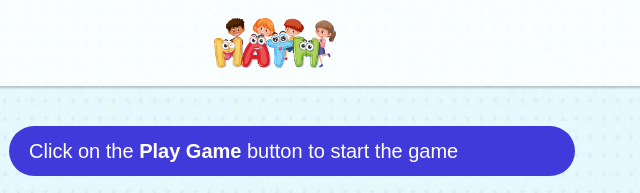
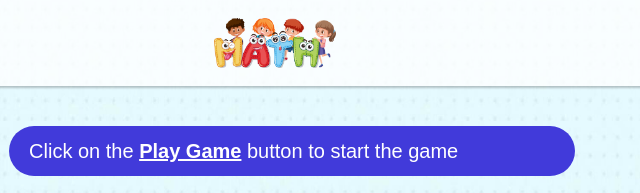
Before and after one commit to lets-unbound/5, a plain HTML site: page index.html in a window 1280 px wide. Shown: the top 193 px of the page, 348-988 px from the left. Drawn offline with nearby package versions, Linux system fonts and the light colour scheme.

Commit message:
Update index.html

```diff
--- a/index.html
+++ b/index.html
@@ -48,7 +48,7 @@
 
     <div  class="s1" style="text-align: center; display: flex; border-radius: 50px; margin-top: 10px; padding: 10px;">
         <div class="s2" style="align-items: center; align-self: center; text-align: justify; font-family: cursive;">
-          <p>Click on the <b style="text-decoration: none">Play Game</b> button to start the game</p>
+          <p>Click on the <b style="text-decoration: underline">Play Game</b> button to start the game</p>
           <p>Number of Questions: 10</p>
           <p>Choose the correct Answer by clicking on the correct option</p>
           <p>Note: Finish all the questions to get the results</p>
```
